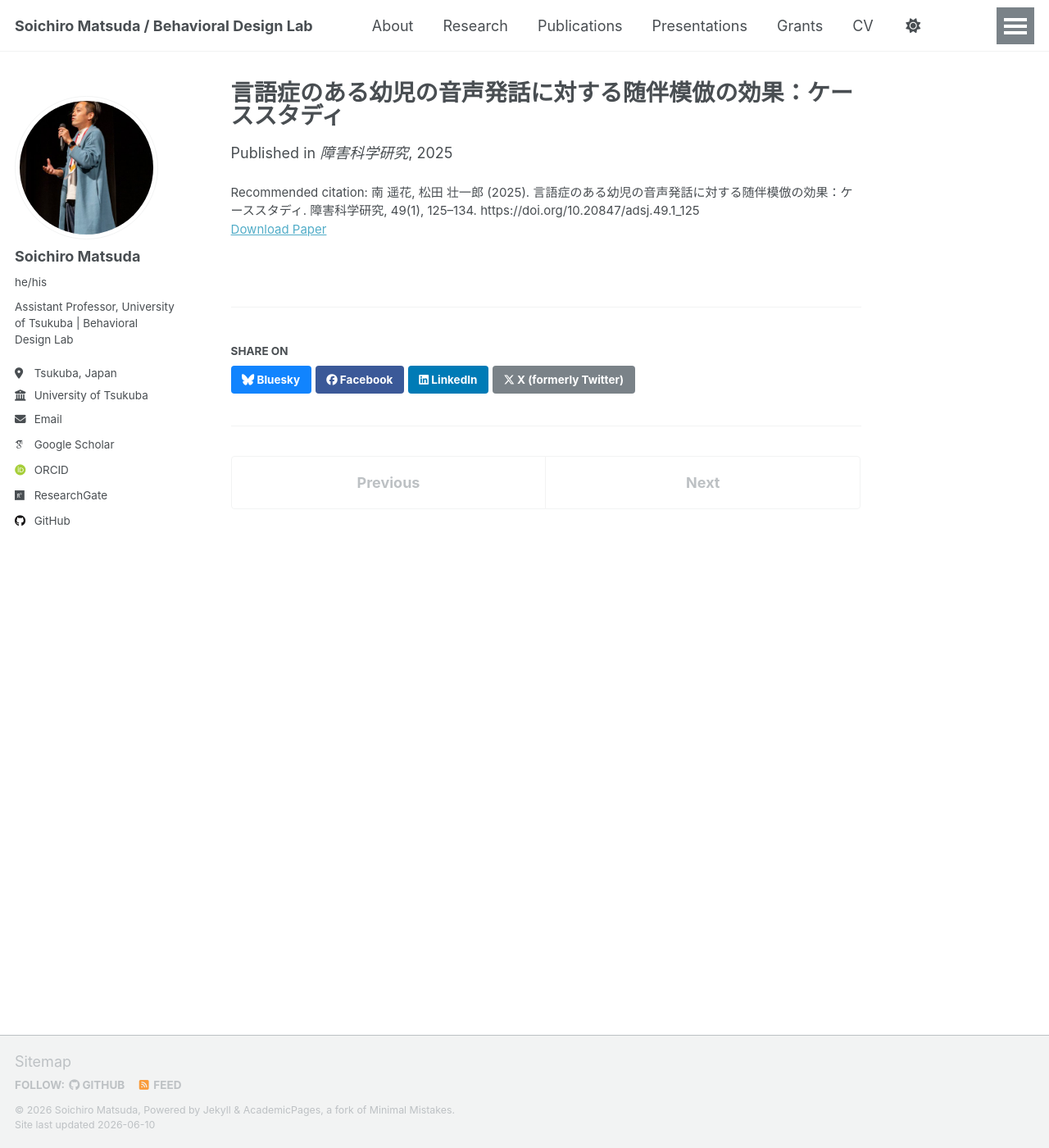
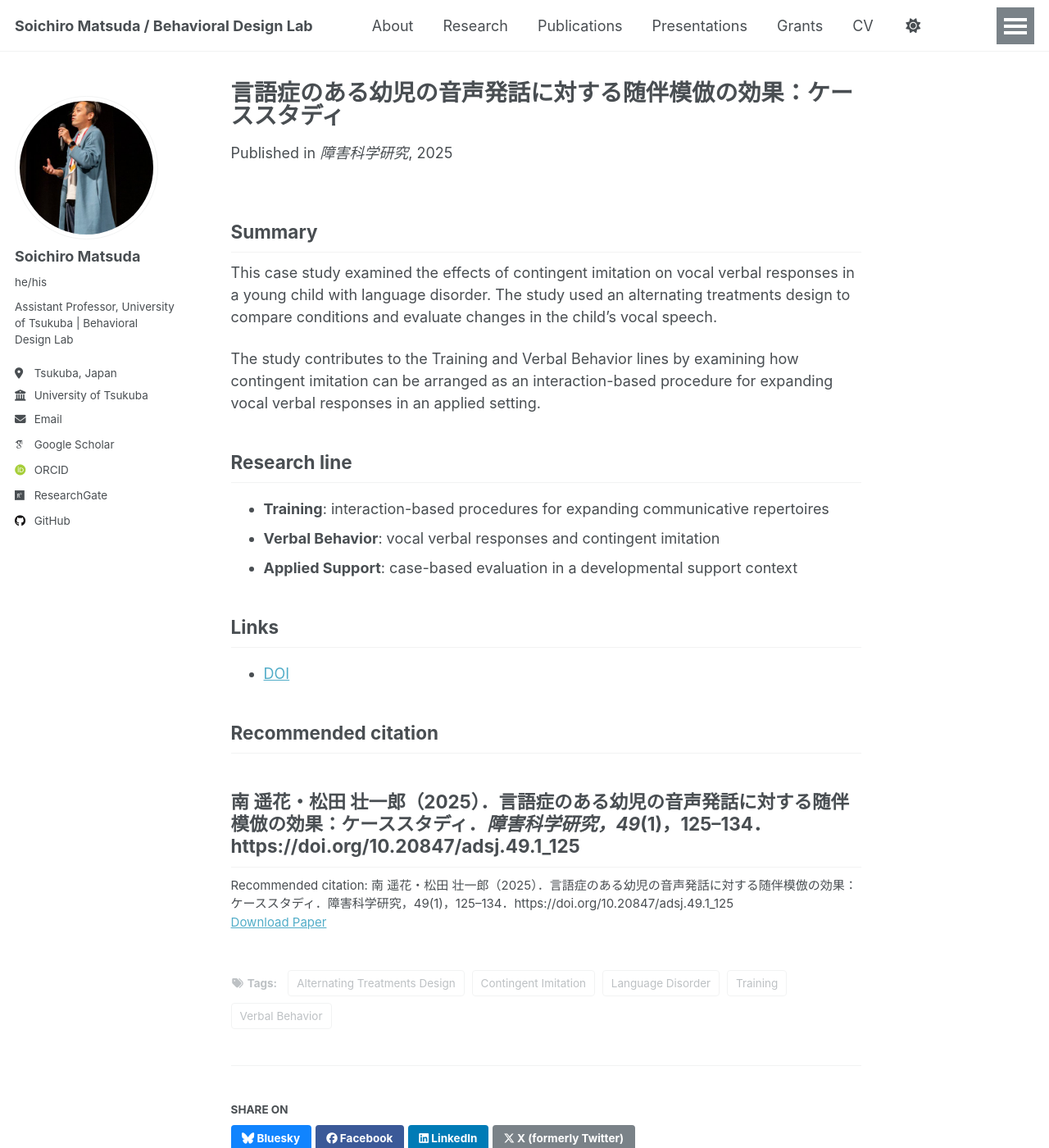
Before and after one commit to BehavioralDesignerMatsuda/BehavioralDesignerMatsuda.github.io, a Jekyll site: the page built from _publications/2025-SyogaiKagaku.md, in a window 1280 px wide and 1400 px high. Shown: the whole window at 82% size. Built offline with Jekyll 4.4.1, drawn with Linux system fonts in a browser that asks for light colours; some web fonts are replaced; a script that is not in the unit is left out.

Commit message:
Update 2025-SyogaiKagaku.md

```diff
--- a/_publications/2025-SyogaiKagaku.md
+++ b/_publications/2025-SyogaiKagaku.md
@@ -4,7 +4,40 @@ collection: publications
 date: 2025-03-31
 venue: "障害科学研究"
 category: domestic
+
 paperurl: "https://doi.org/10.20847/adsj.49.1_125"
-citation: "南 遥花, 松田 壮一郎 (2025). 言語症のある幼児の音声発話に対する随伴模倣の効果：ケーススタディ. 障害科学研究, 49(1), 125–134. https://doi.org/10.20847/adsj.49.1_125"
-excerpt: "幼児—大人の音声インタラクションで、大人による即時の模倣応答が子どもの行動指標を一貫して増加させることを示した。音声対話UIのフィードバックタイミングと形態に関する設計示唆を提供 (in Japanese)."
+doi: "https://doi.org/10.20847/adsj.49.1_125"
+
+citation: >-
+  南 遥花・松田 壮一郎（2025）．言語症のある幼児の音声発話に対する随伴模倣の効果：ケーススタディ．障害科学研究，49(1)，125–134．https://doi.org/10.20847/adsj.49.1_125
+
+tags:
+  - Training
+  - Verbal Behavior
+  - Contingent Imitation
+  - Language Disorder
+  - Alternating Treatments Design
+
+excerpt: ""
 ---
+
+## Summary
+
+This case study examined the effects of contingent imitation on vocal verbal responses in a young child with language disorder. The study used an alternating treatments design to compare conditions and evaluate changes in the child’s vocal speech.
+
+The study contributes to the Training and Verbal Behavior lines by examining how contingent imitation can be arranged as an interaction-based procedure for expanding vocal verbal responses in an applied setting.
+
+## Research line
+
+- **Training**: interaction-based procedures for expanding communicative repertoires
+- **Verbal Behavior**: vocal verbal responses and contingent imitation
+- **Applied Support**: case-based evaluation in a developmental support context
+
+## Links
+
+- [DOI](https://doi.org/10.20847/adsj.49.1_125)
+
+## Recommended citation
+
+南 遥花・松田 壮一郎（2025）．言語症のある幼児の音声発話に対する随伴模倣の効果：ケーススタディ．*障害科学研究，49*(1)，125–134．https://doi.org/10.20847/adsj.49.1_125
+---
```
